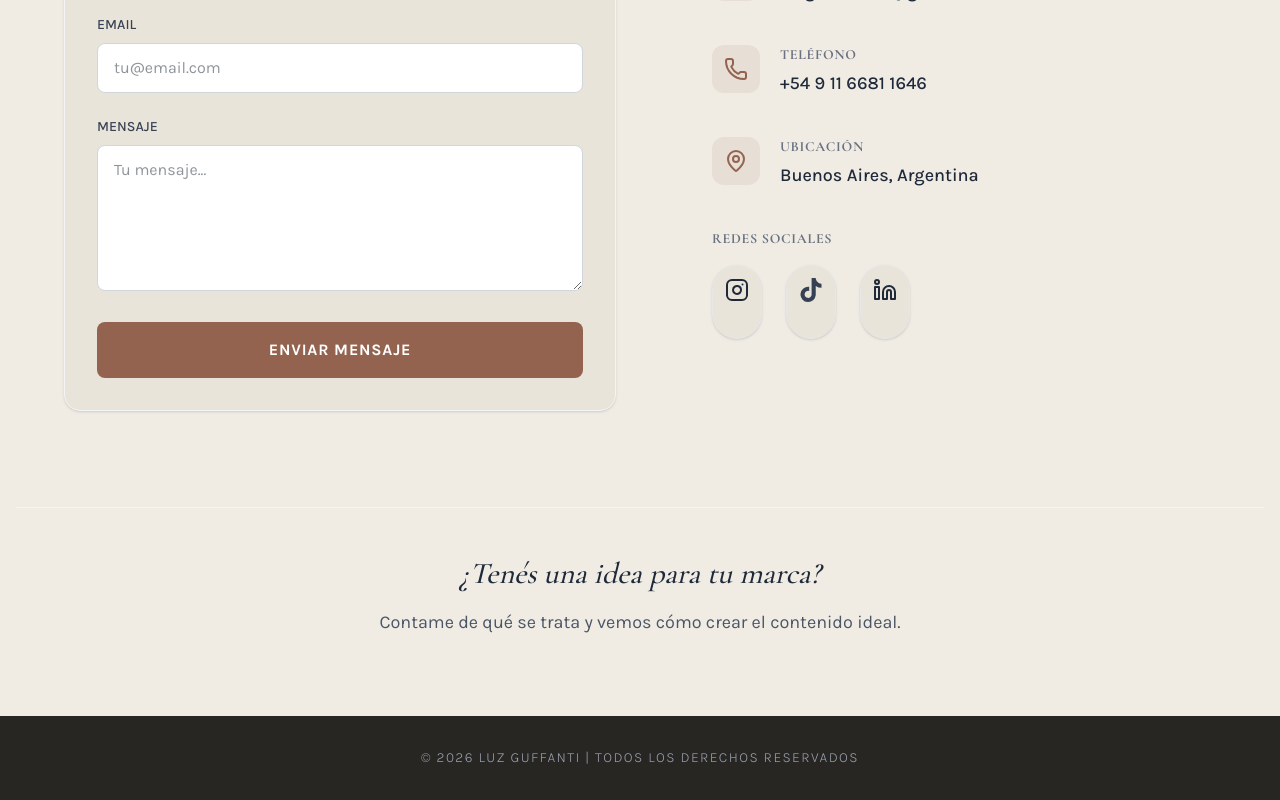
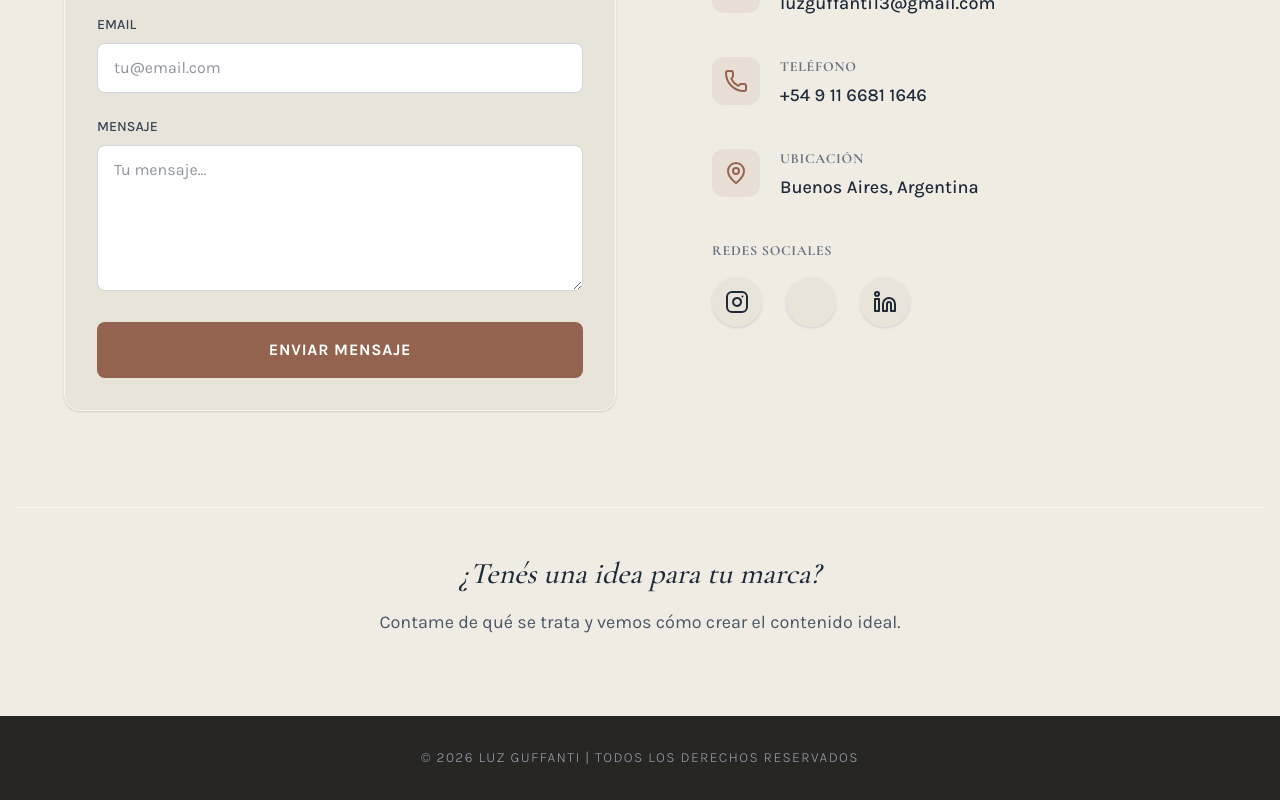
Before and after one commit to fmonfasani/LuzGuffanti, a Next.js app: page / in a window 1280 px wide. Shown: the part 4531-5331 px from the top of the page. Built offline with nearby package versions, Linux system fonts and the light colour scheme.

Commit message:
Remove TikTok icon and use SVG instead
Removed FaTiktok import and replaced with SVG icon.

```diff
--- a/src/components/sections/Contact.tsx
+++ b/src/components/sections/Contact.tsx
@@ -2,7 +2,7 @@
 
 import { useState } from "react";
 import { Instagram, Mail, Phone, MapPin, Linkedin } from "lucide-react";
-import { FaTiktok } from "react-icons/fa";
+
 
 export function Contact() {
   const [formData, setFormData] = useState({
@@ -198,7 +198,7 @@ export function Contact() {
                     target="_blank"
                     rel="noopener noreferrer"
                     className="bg-card-light dark:bg-card-dark p-3 rounded-full text-gray-700 dark:text-gray-300 hover:text-primary transition-all border border-gray-200 dark:border-gray-700 shadow-sm hover:shadow-md"
-                  ><FaTiktok className="w-6 h-6" />
+                  >
                     <svg
                       className="w-6 h-6"
                       viewBox="0 0 24 24"
```
